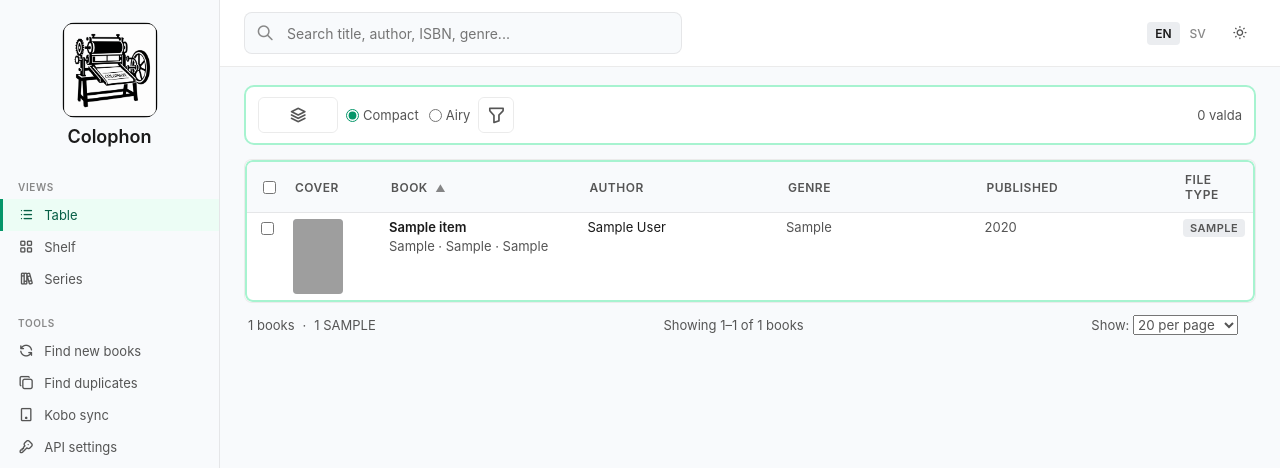
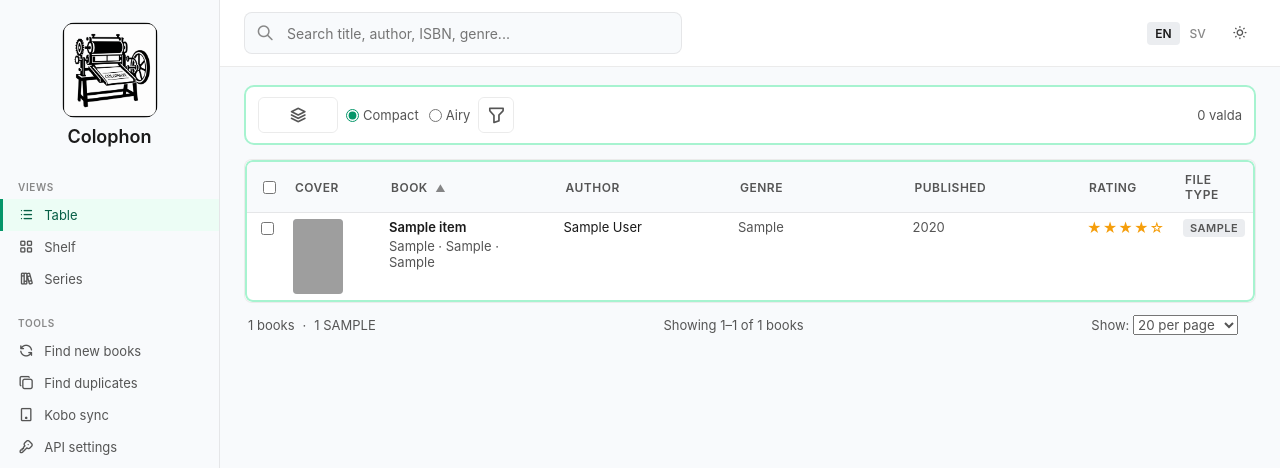
Before and after one commit to cgillinger/colophon, a Flask app: page /metadata/bulk in a window 1280 px wide. Shown: the top 468 px of the page. Run offline with Flask 3, Linux system fonts and the light colour scheme; tables that the repository leaves empty hold one stand-in row (values such as "Sample post"); data that the repository does not hold is empty; parts of the project's set-up code (start-up, migrations or seed data) failed here and were passed over; some libraries are stand-ins or nearby versions; grey boxes are pictures that could not be loaded.

Commit message:
feat(rating): iter 3 — user rating (1-5 stars)
User-only rating. No external (Goodreads/Open Library/Hardcover)
aggregation: Goodreads' API is closed, the others have sparse coverage
for non-English titles. Just store the user's own judgment.

- Schema: LibraryItem.user_rating Integer nullable (1-5, NULL = unrated)
  + migration.
- Book modal: 5-star widget with hover preview, click to set, × to
  clear. Uses POST /metadata/<id>/rate which validates 0-5.
- Table: new Rating column (~96px) renders ★★★★☆ in amber. Empty
  when unrated. Sortable like other columns.
- Stars mirror in real-time after a save — modal click updates the
  table row's cell without a reload.

Co-Authored-By: Claude Opus 4.7 (1M context) <noreply@anthropic.com>

```diff
--- a/app/models.py
+++ b/app/models.py
@@ -64,6 +64,9 @@ class LibraryItem(db.Model):
     # book. Re-shown only if read_last_modified moves past this timestamp
     # (i.e. user picks the book up again).
     forgot_dismissed_at = db.Column(db.DateTime, nullable=True)
+    # User's own 1-5 rating. 0/NULL = unrated. No external/aggregate
+    # rating stored — Goodreads is closed and other sources are sparse.
+    user_rating = db.Column(db.Integer, nullable=True)
 
     created_at = db.Column(db.DateTime, default=datetime.utcnow)
     updated_at = db.Column(db.DateTime, default=datetime.utcnow, onupdate=datetime.utcnow)
--- a/app/routes/metadata.py
+++ b/app/routes/metadata.py
@@ -220,6 +220,24 @@ def dismiss_forgotten(item_id):
     item.forgot_dismissed_at = datetime.utcnow()
     db.session.commit()
     return jsonify({"ok": True})
+
+
+@metadata_bp.route("/metadata/<int:item_id>/rate", methods=["POST"])
+def set_user_rating(item_id):
+    """Set the user's own 1-5 rating on an item. Pass rating=0 (or none)
+    to clear. No external rating is stored — this is the user's
+    judgment only."""
+    item = get_item_or_404(item_id)
+    raw = (request.json or {}).get("rating") if request.is_json else request.form.get("rating")
+    try:
+        rating = int(raw) if raw not in (None, "") else 0
+    except (TypeError, ValueError):
+        return jsonify({"ok": False, "error": "invalid_rating"}), 400
+    if rating < 0 or rating > 5:
+        return jsonify({"ok": False, "error": "out_of_range"}), 400
+    item.user_rating = rating if rating > 0 else None
+    db.session.commit()
+    return jsonify({"ok": True, "rating": item.user_rating})
 
 
 @metadata_bp.route("/cover/<int:item_id>")
@@ -1735,6 +1753,7 @@ def metadata_json(item_id):
         "read_started_at": item.read_started_at.isoformat() if item.read_started_at else None,
         "read_finished_at": item.read_finished_at.isoformat() if item.read_finished_at else None,
         "times_started": int(item.times_started or 0),
+        "user_rating": item.user_rating or 0,
     })
 
 
--- a/app/services/database.py
+++ b/app/services/database.py
@@ -46,6 +46,7 @@ def ensure_database_columns():
         "read_started_at": "ALTER TABLE library_items ADD COLUMN read_started_at DATETIME",
         "read_finished_at": "ALTER TABLE library_items ADD COLUMN read_finished_at DATETIME",
         "forgot_dismissed_at": "ALTER TABLE library_items ADD COLUMN forgot_dismissed_at DATETIME",
+        "user_rating": "ALTER TABLE library_items ADD COLUMN user_rating INTEGER",
         "times_started": (
             "ALTER TABLE library_items ADD COLUMN times_started "
             "INTEGER NOT NULL DEFAULT 0"
--- a/app/static/css/bulk_metadata.css
+++ b/app/static/css/bulk_metadata.css
@@ -1198,6 +1198,60 @@
             line-height: 1.45;
         }
 
+        /* === User rating (1-5 stars) ====================================
+           Interactive stars in the book modal. Click to set, × to clear.
+           Table cell shows a compact non-interactive copy. */
+        .modal-rating {
+            display: flex;
+            align-items: center;
+            gap: 12px;
+            padding: 10px 14px;
+            margin: 12px 0 6px;
+            background: var(--bg-secondary);
+            border: 1px solid var(--border-light);
+            border-radius: 8px;
+        }
+        .modal-rating-label {
+            font-size: 12px;
+            color: var(--text-secondary);
+            font-weight: 500;
+        }
+        .rating-stars {
+            display: inline-flex;
+            gap: 2px;
+            align-items: center;
+        }
+        .rating-star {
+            background: transparent;
+            border: none;
+            cursor: pointer;
+            font-size: 22px;
+            line-height: 1;
+            padding: 2px 3px;
+            color: var(--text-tertiary);
+            transition: color 0.1s, transform 0.1s;
+        }
+        .rating-star:hover { color: #f59e0b; transform: scale(1.1); }
+        .rating-star.rating-active { color: #f59e0b; }
+        .rating-clear {
+            background: transparent;
+            border: none;
+            cursor: pointer;
+            font-size: 16px;
+            line-height: 1;
+            padding: 2px 6px;
+            color: var(--text-tertiary);
+            margin-left: 4px;
+        }
+        .rating-clear:hover { color: var(--accent-red); }
+        /* Table-row rendering: small, monochrome, no interaction. */
+        .table-rating {
+            color: #f59e0b;
+            font-size: 14px;
+            letter-spacing: 1px;
+            white-space: nowrap;
+        }
+
         /* === Reading now / Resume? hero sections ========================
            Two stacked sections above the table:
            - .reading-now : active reads (hero card + smaller side-cards)
--- a/app/static/js/book-modal.js
+++ b/app/static/js/book-modal.js
@@ -99,7 +99,66 @@
 
         _populateDisplayMirror(data, size, ext);
         _populateReadingState(data);
-    }
+        _populateRating(itemId, data.user_rating || 0);
+    }
+
+    /* Star rating: hovering highlights, clicking persists. Click on the
+       × clears the rating. Rating reflects user judgment only — no
+       external/community rating is fetched. */
+    function _populateRating(itemId, rating) {
+        var wrap = document.getElementById('modalRating');
+        if (!wrap) return;
+        wrap.dataset.itemId = itemId;
+        wrap.dataset.value = rating || 0;
+        _paintStars(wrap, rating || 0);
+    }
+    function _paintStars(wrap, value) {
+        var stars = wrap.querySelectorAll('.rating-star');
+        stars.forEach(function (s) {
+            var v = parseInt(s.dataset.value, 10);
+            s.classList.toggle('rating-active', v <= value && value > 0);
+        });
+    }
+    document.addEventListener('click', function (e) {
+        var btn = e.target.closest && e.target.closest('#modalRating .rating-star, #modalRating .rating-clear');
+        if (!btn) return;
+        var wrap = btn.closest('#modalRating');
+        var itemId = wrap.dataset.itemId;
+        if (!itemId) return;
+        var newVal = parseInt(btn.dataset.value, 10);
+        wrap.dataset.value = newVal;
+        _paintStars(wrap, newVal);
+        fetch('/metadata/' + itemId + '/rate', {
+            method: 'POST',
+            headers: { 'Content-Type': 'application/json' },
+            body: JSON.stringify({ rating: newVal })
+        }).then(function (r) { return r.json(); })
+          .then(function (data) {
+              /* Mirror in the table row too if visible. */
+              var row = document.querySelector('tr[data-item-id="' + itemId + '"]');
+              if (row) row.dataset.userRating = data.rating || '';
+              var cell = row && row.querySelector('.rating-cell');
+              if (cell) cell.innerHTML = _renderTableStars(data.rating || 0);
+          });
+    });
+    function _renderTableStars(value) {
+        if (!value) return '';
+        var s = '';
+        for (var i = 1; i <= 5; i++) s += (i <= value ? '★' : '☆');
+        return '<span class="table-rating">' + s + '</span>';
+    }
+    document.addEventListener('mouseover', function (e) {
+        var btn = e.target.closest && e.target.closest('#modalRating .rating-star');
+        if (!btn) return;
+        var wrap = btn.closest('#modalRating');
+        _paintStars(wrap, parseInt(btn.dataset.value, 10));
+    });
+    document.addEventListener('mouseleave', function (e) {
+        var wrap = e.target.closest && e.target.closest('#modalRating .rating-stars');
+        if (!wrap) return;
+        var modalWrap = wrap.closest('#modalRating');
+        _paintStars(modalWrap, parseInt(modalWrap.dataset.value, 10) || 0);
+    }, true);
 
     /* Display-mode mirror: populate read-only typographic elements alongside
        the form fields. Same data source, just nicer presentation. */
--- a/app/templates/bulk_metadata.html
+++ b/app/templates/bulk_metadata.html
@@ -244,6 +244,7 @@
                         <th data-sort="author">{{ _('Author') }} <span class="sort-icon"></span></th>
                         <th data-sort="genres">{{ _('Genre') }} <span class="sort-icon"></span></th>
                         <th data-sort="published" style="min-width:115px;">{{ _('Published') }} <span class="sort-icon"></span></th>
+                        <th data-sort="rating" style="width:96px;">{{ _('Rating') }} <span class="sort-icon"></span></th>
                         <th data-sort="ext" style="width:80px;">{{ _('File type') }} <span class="sort-icon"></span></th>
                     </tr>
                 </thead>
@@ -264,6 +265,8 @@
                             data-has-genres="{{ '1' if item.genres else '0' }}"
                             data-has-published="{{ '1' if item.published_date else '0' }}"
                             data-unsynced="{{ '1' if item.file_modified_by_colophon and (not item.upstream_synced_at or item.file_modified_by_colophon > item.upstream_synced_at) else '0' }}"
+                            data-rating="{{ item.user_rating or 0 }}"
+                            data-user-rating="{{ item.user_rating or '' }}"
                             data-item-id="{{ item.id }}"
                             data-group-key="{{ item.group_key or '' }}"
                             data-series="{{ item.series or '' }}"
@@ -309,6 +312,11 @@
                                     <span class="meta" title="{{ item.published_date }}">{% if item.published_date|length >= 10 %}{{ item.published_date[:4] }}{% else %}{{ item.published_date }}{% endif %}</span>
                                 {% else %}
                                     <span class="meta">—</span>
+                                {% endif %}
+                            </td>
+                            <td class="rating-cell" onclick="openBookModal({{ item.id }})" style="cursor:pointer;">
+                                {% if item.user_rating %}
+                                    <span class="table-rating">{% for _ in range(item.user_rating) %}★{% endfor %}{% for _ in range(5 - item.user_rating) %}☆{% endfor %}</span>
                                 {% endif %}
                             </td>
                             <td class="ext-cell" onclick="openBookModal({{ item.id }})" style="cursor:pointer;"><span class="ext-chip">{{ item.extension|upper|replace(".", "") }}</span></td>
@@ -372,6 +380,17 @@
         </button>
         <h2 class="modal-edit-header" id="modalEditHeaderTitle"></h2>
         <div id="modalFeedback" class="modal-feedback" style="display:none;"></div>
+        <div class="modal-rating" id="modalRating" data-item-id="">
+            <span class="modal-rating-label">{{ _('My rating') }}</span>
+            <div class="rating-stars" role="radiogroup" aria-label="{{ _('My rating') }}">
+                <button type="button" class="rating-star" data-value="1" aria-label="1">★</button>
+                <button type="button" class="rating-star" data-value="2" aria-label="2">★</button>
+                <button type="button" class="rating-star" data-value="3" aria-label="3">★</button>
+                <button type="button" class="rating-star" data-value="4" aria-label="4">★</button>
+                <button type="button" class="rating-star" data-value="5" aria-label="5">★</button>
+                <button type="button" class="rating-clear" data-value="0" aria-label="{{ _('Clear rating') }}" title="{{ _('Clear rating') }}">×</button>
+            </div>
+        </div>
         <div id="modalReadingState" class="reading-state-box" style="display:none;">
             <div class="rs-row">
                 <strong>{{ _('Reading state') }}</strong>
```
Also changed, not shown: app/translations/sv/LC_MESSAGES/messages.po.
